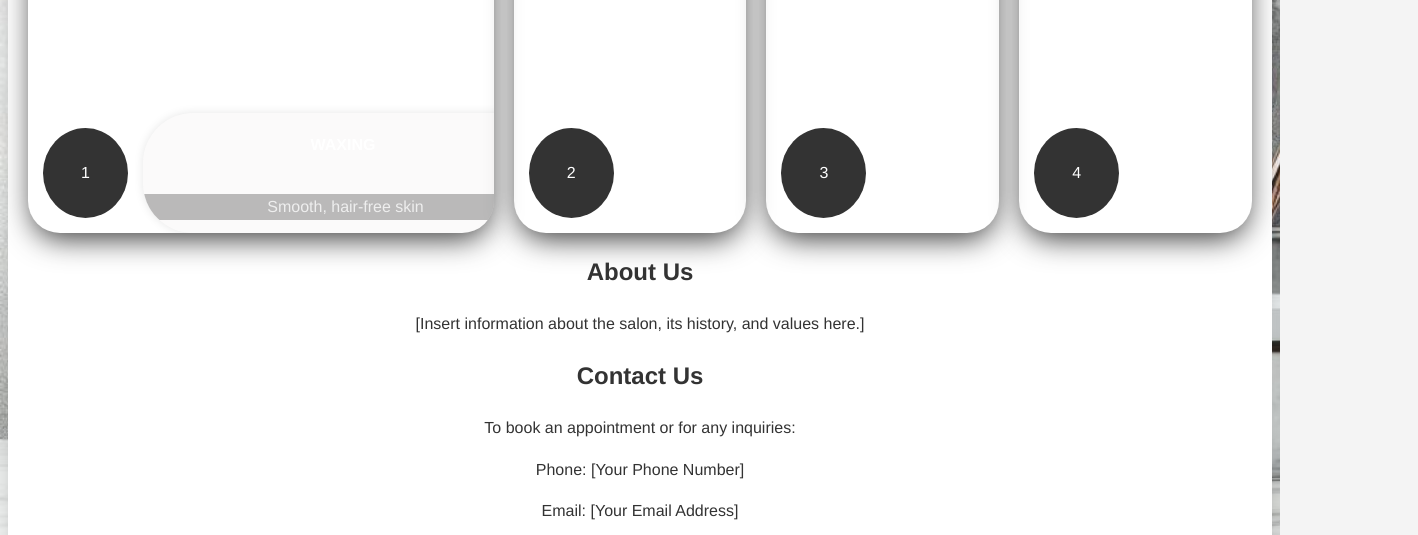
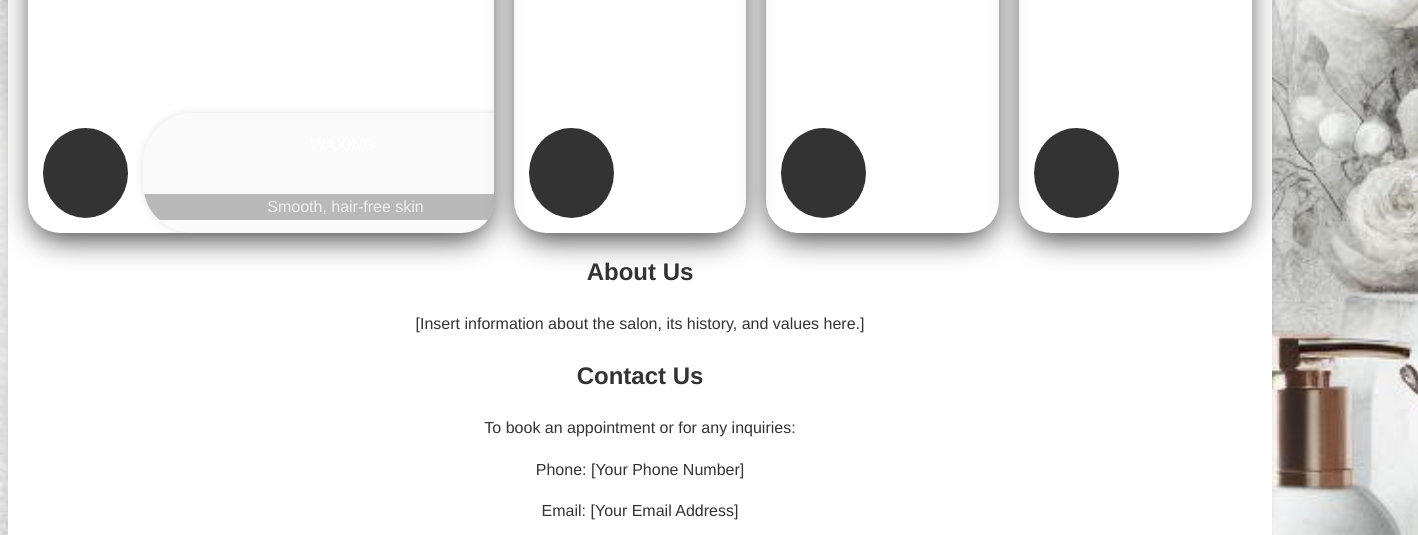
Before and after one commit to MisterMosfet/MisterMosfet, a plain HTML site: page index.html in a window 1280 px wide. Shown: the part 740-1275 px from the top of the page, 1418 px wide, since content can reach past the window. Drawn offline with Linux system fonts and the light colour scheme.

Commit message:
Update index.html

```diff
--- a/index.html
+++ b/index.html
@@ -27,7 +27,7 @@
     <input type="radio" name="slide" id="c1" checked>
     <label for="c1" class="card">
       <div class="row">
-        <div class="icon">1</div>
+        <div class="icon"></div>
         <div class="description">
           <h4>Waxing</h4>
           <p>Smooth, hair-free skin</p>
@@ -37,7 +37,7 @@
     <input type="radio" name="slide" id="c2">
     <label for="c2" class="card">
       <div class="row">
-        <div class="icon">2</div>
+        <div class="icon"></div>
         <div class="description">
           <h4>Hair Cuts</h4>
           <p>Stylish and trendy</p>
@@ -47,7 +47,7 @@
     <input type="radio" name="slide" id="c3">
     <label for="c3" class="card">
       <div class="row">
-        <div class="icon">3</div>
+        <div class="icon"></div>
         <div class="description">
           <h4>Eyelashes</h4>
           <p>Enhance your natural beauty</p>
@@ -57,7 +57,7 @@
     <input type="radio" name="slide" id="c4">
     <label for="c4" class="card">
       <div class="row">
-        <div class="icon">4</div>
+        <div class="icon"></div>
         <div class="description">
           <h4>Facials</h4>
           <p>Rejuvenate your skin</p>
@@ -74,6 +74,7 @@
   <p>Phone: [Your Phone Number]</p>
   <p>Email: [Your Email Address]</p>
   <p>Address: [Your Salon Address]</p>
+  <p><iframe src="https://www.google.com/maps/embed?pb=!1m18!1m12!1m3!1d106123.0554870165!2d-116.37978932128738!3d33.777575490941146!2m3!1f0!2f0!3f0!3m2!1i1024!2i768!4f13.1!3m3!1m2!1s0x80db1cfed4b73487%3A0xa61ada806ec90268!2s68168%20Verano%20Rd%2C%20Cathedral%20City%2C%20CA%2092234!5e0!3m2!1sen!2sus!4v1713133175940!5m2!1sen!2sus" width="1400" height="500" style="border:0;" allowfullscreen="" loading="lazy" referrerpolicy="no-referrer-when-downgrade"></iframe></p>
 </div>
 
 <div class="footer">
```
